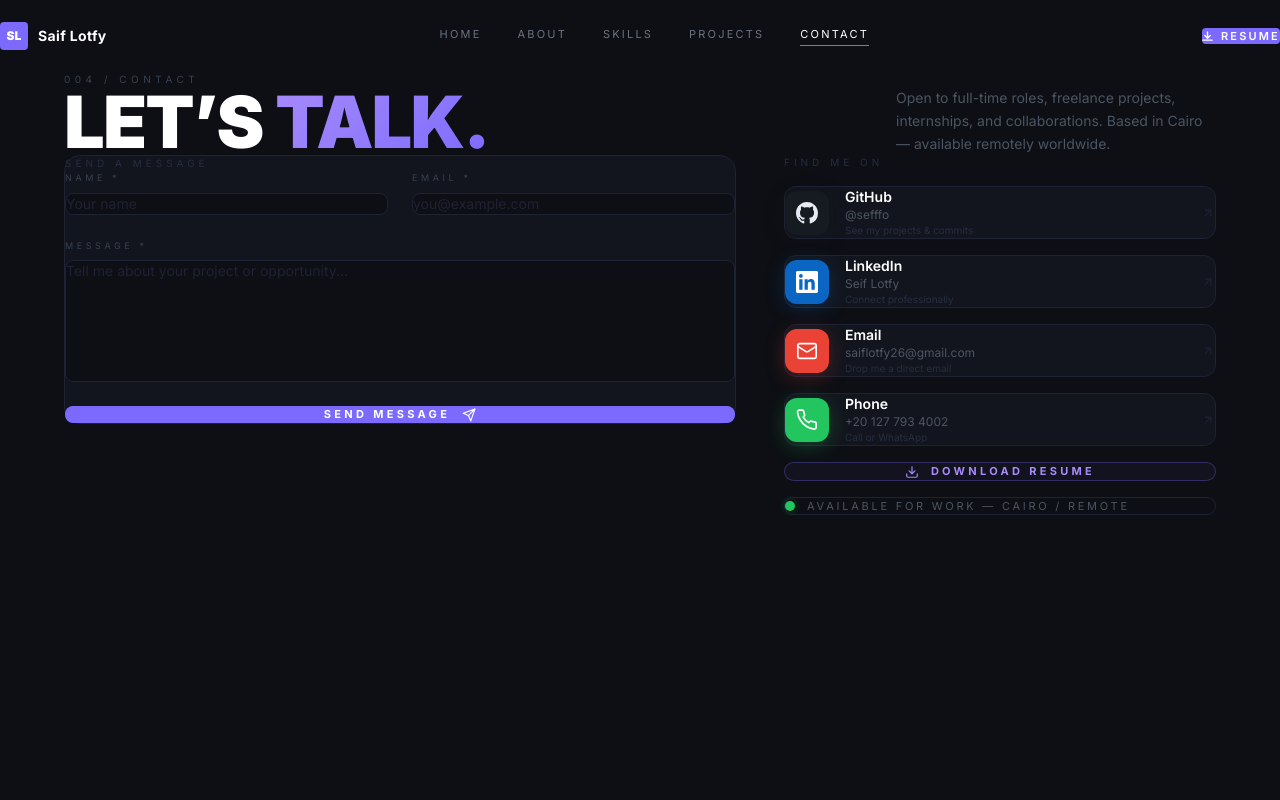
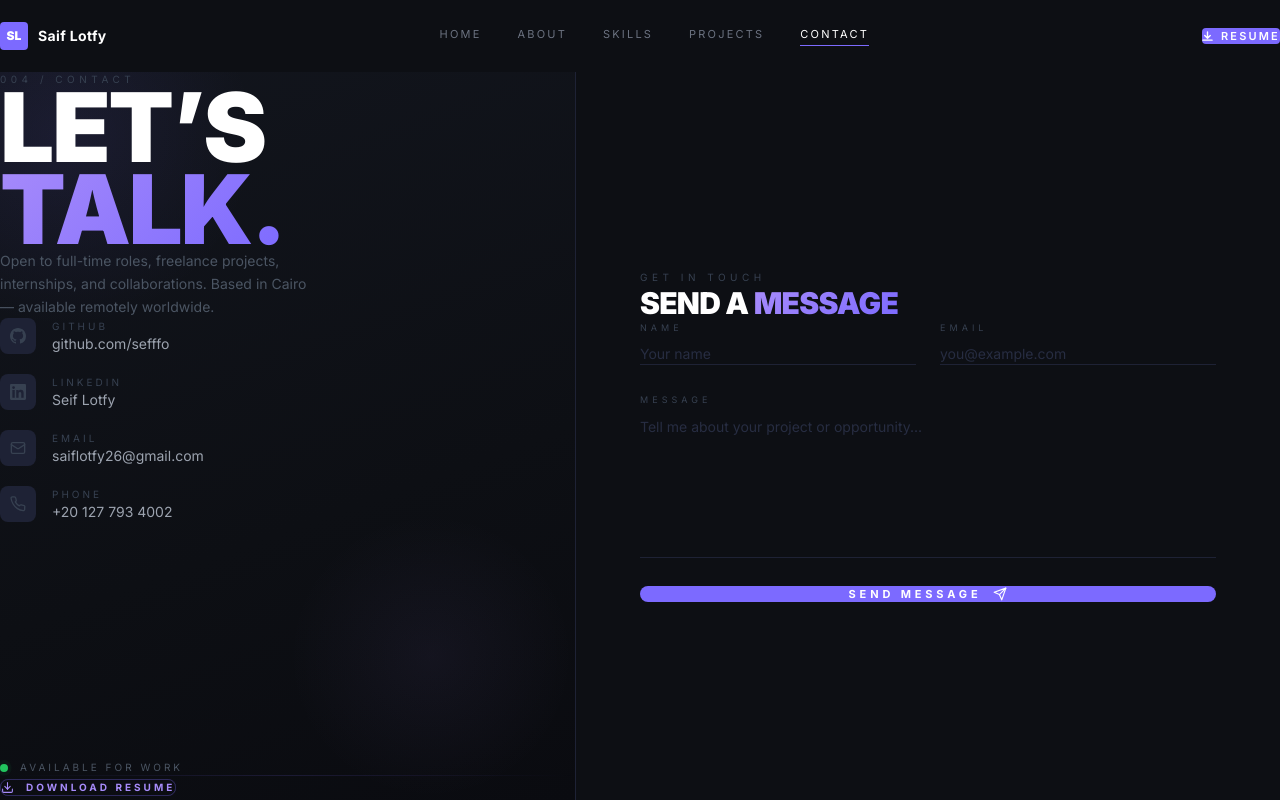
Before and after one commit to sefffo/saif-portfolio, a React (Vite) app: page /contact in a window 1280 px wide. Built offline with nearby package versions, Linux system fonts and the light colour scheme.

Commit message:
redesign: full-page contact — split viewport layout, immersive dark panel

```diff
--- a/src/pages/Contact.tsx
+++ b/src/pages/Contact.tsx
@@ -10,13 +10,10 @@ const PUBLIC_KEY  = '1N5NqInKsEjA9_V6z'
 const SOCIALS = [
   {
     label: 'GitHub',
-    handle: '@sefffo',
-    desc: 'See my projects & commits',
+    handle: 'github.com/sefffo',
     href: 'https://github.com/sefffo',
-    color: '#e8eaf0',
-    bg: '#161b22',
     icon: (
-      <svg width="22" height="22" viewBox="0 0 24 24" fill="currentColor">
+      <svg width="16" height="16" viewBox="0 0 24 24" fill="currentColor">
         <path d="M12 0C5.37 0 0 5.37 0 12c0 5.31 3.435 9.795 8.205 11.385.6.105.825-.255.825-.57 0-.285-.015-1.23-.015-2.235-3.015.555-3.795-.735-4.035-1.41-.135-.345-.72-1.41-1.23-1.695-.42-.225-1.02-.78-.015-.795.945-.015 1.62.87 1.845 1.23 1.08 1.815 2.805 1.305 3.495.99.105-.78.42-1.305.765-1.605-2.67-.3-5.46-1.335-5.46-5.925 0-1.305.465-2.385 1.23-3.225-.12-.3-.54-1.53.12-3.18 0 0 1.005-.315 3.3 1.23.96-.27 1.98-.405 3-.405s2.04.135 3 .405c2.295-1.56 3.3-1.23 3.3-1.23.66 1.65.24 2.88.12 3.18.765.84 1.23 1.905 1.23 3.225 0 4.605-2.805 5.625-5.475 5.925.435.375.81 1.095.81 2.22 0 1.605-.015 2.895-.015 3.3 0 .315.225.69.825.57A12.02 12.02 0 0 0 24 12c0-6.63-5.37-12-12-12z"/>
       </svg>
     ),
@@ -24,12 +21,9 @@ const SOCIALS = [
   {
     label: 'LinkedIn',
     handle: 'Seif Lotfy',
-    desc: 'Connect professionally',
     href: 'https://www.linkedin.com/in/seif-lotfy-769451310/',
-    color: '#fff',
-    bg: '#0a66c2',
     icon: (
-      <svg width="22" height="22" viewBox="0 0 24 24" fill="currentColor">
+      <svg width="16" height="16" viewBox="0 0 24 24" fill="currentColor">
         <path d="M20.447 20.452h-3.554v-5.569c0-1.328-.027-3.037-1.852-3.037-1.853 0-2.136 1.445-2.136 2.939v5.667H9.351V9h3.414v1.561h.046c.477-.9 1.637-1.85 3.37-1.85 3.601 0 4.267 2.37 4.267 5.455v6.286zM5.337 7.433a2.062 2.062 0 0 1-2.063-2.065 2.064 2.064 0 1 1 2.063 2.065zm1.782 13.019H3.555V9h3.564v11.452zM22.225 0H1.771C.792 0 0 .774 0 1.729v20.542C0 23.227.792 24 1.771 24h20.451C23.2 24 24 23.227 24 22.271V1.729C24 .774 23.2 0 22.222 0h.003z"/>
       </svg>
     ),
@@ -37,12 +31,9 @@ const SOCIALS = [
   {
     label: 'Email',
     handle: 'saiflotfy26@gmail.com',
-    desc: 'Drop me a direct email',
     href: 'mailto:saiflotfy26@gmail.com',
-    color: '#fff',
-    bg: '#ea4335',
     icon: (
-      <svg width="22" height="22" viewBox="0 0 24 24" fill="none" stroke="currentColor" strokeWidth="1.8" strokeLinecap="round" strokeLinejoin="round">
+      <svg width="16" height="16" viewBox="0 0 24 24" fill="none" stroke="currentColor" strokeWidth="2" strokeLinecap="round" strokeLinejoin="round">
         <rect x="2" y="4" width="20" height="16" rx="2"/>
         <path d="m22 7-8.97 5.7a1.94 1.94 0 0 1-2.06 0L2 7"/>
       </svg>
@@ -51,150 +42,238 @@ const SOCIALS = [
   {
     label: 'Phone',
     handle: '+20 127 793 4002',
-    desc: 'Call or WhatsApp',
     href: 'tel:+201277934002',
-    color: '#fff',
-    bg: '#22c55e',
     icon: (
-      <svg width="22" height="22" viewBox="0 0 24 24" fill="none" stroke="currentColor" strokeWidth="1.8" strokeLinecap="round" strokeLinejoin="round">
+      <svg width="16" height="16" viewBox="0 0 24 24" fill="none" stroke="currentColor" strokeWidth="2" strokeLinecap="round" strokeLinejoin="round">
         <path d="M22 16.92v3a2 2 0 0 1-2.18 2 19.79 19.79 0 0 1-8.63-3.07A19.5 19.5 0 0 1 4.69 12 19.79 19.79 0 0 1 1.61 3.44 2 2 0 0 1 3.6 1.27h3a2 2 0 0 1 2 1.72c.127.96.361 1.903.7 2.81a2 2 0 0 1-.45 2.11L7.91 8.84a16 16 0 0 0 6 6l.94-.94a2 2 0 0 1 2.11-.45c.907.339 1.85.573 2.81.7A2 2 0 0 1 22 16.92z"/>
       </svg>
     ),
   },
 ]
 
-type FormState = 'idle' | 'sending' | 'sent' | 'error'
+type Status = 'idle' | 'sending' | 'sent' | 'error'
 
 export default function Contact() {
-  const ref = useRef<HTMLDivElement>(null)
-  const formRef = useRef<HTMLFormElement>(null)
-  const [status, setStatus] = useState<FormState>('idle')
-  const [form, setForm] = useState({ name: '', email: '', message: '' })
-  const [errorMsg, setErrorMsg] = useState('')
+  const ref       = useRef<HTMLDivElement>(null)
+  const formRef   = useRef<HTMLFormElement>(null)
+  const [status, setStatus]   = useState<Status>('idle')
+  const [errMsg, setErrMsg]   = useState('')
+  const [form, setForm]       = useState({ name: '', email: '', message: '' })
 
   useGSAP(() => {
-    gsap.from('.c-h',      { y: 50, opacity: 0, stagger: 0.08, duration: 0.8, ease: 'power3.out' })
-    gsap.from('.c-social', { x: 40, opacity: 0, stagger: 0.1,  duration: 0.7, delay: 0.3, ease: 'power3.out' })
-    gsap.from('.c-form',   { x: -40, opacity: 0, duration: 0.7, delay: 0.2,  ease: 'power3.out' })
+    gsap.from('.cl-tag',    { y: 20, opacity: 0, duration: 0.6, ease: 'power3.out' })
+    gsap.from('.cl-title',  { y: 40, opacity: 0, duration: 0.8, delay: 0.1, ease: 'power3.out' })
+    gsap.from('.cl-sub',    { y: 20, opacity: 0, duration: 0.6, delay: 0.25, ease: 'power3.out' })
+    gsap.from('.cl-social', { y: 16, opacity: 0, stagger: 0.08, duration: 0.5, delay: 0.35, ease: 'power3.out' })
+    gsap.from('.cr-inner',  { x: 40, opacity: 0, duration: 0.8, delay: 0.2, ease: 'power3.out' })
   }, { scope: ref })
+
+  const set = (k: keyof typeof form) => (e: React.ChangeEvent<HTMLInputElement | HTMLTextAreaElement>) =>
+    setForm(p => ({ ...p, [k]: e.target.value }))
 
   const handleSubmit = async (e: React.FormEvent) => {
     e.preventDefault()
     if (!form.name.trim() || !form.email.trim() || !form.message.trim()) return
     setStatus('sending')
-    setErrorMsg('')
-
+    setErrMsg('')
     try {
-      await emailjs.send(
-        SERVICE_ID,
-        TEMPLATE_ID,
-        {
+      await emailjs.send(SERVICE_ID, TEMPLATE_ID, {
         name:    form.name,
         email:   form.email,
         message: form.message,
-        },
-        PUBLIC_KEY
-      )
+      }, PUBLIC_KEY)
       setStatus('sent')
       setForm({ name: '', email: '', message: '' })
-    } catch (err: unknown) {
-      console.error('EmailJS error:', err)
-      setErrorMsg('Something went wrong. Email me directly at saiflotfy26@gmail.com')
+    } catch (err) {
+      console.error(err)
+      setErrMsg('Failed to send. Email me directly at saiflotfy26@gmail.com')
       setStatus('error')
     }
   }
 
   return (
-    <section ref={ref} className="page-wrapper pb-28 page-enter">
-      <div className="max-w-7xl mx-auto pt-16">
+    <div
+      ref={ref}
+      className="page-enter flex flex-col lg:flex-row"
+      style={{ minHeight: '100vh', paddingTop: 'var(--nav-height)' }}
+    >
 
-        {/* Header */}
-        <p className="c-h section-label mb-4">004 / Contact</p>
-        <div className="c-h flex flex-col md:flex-row md:items-end md:justify-between gap-6 mb-20">
-          <h1 className="text-5xl md:text-7xl font-black text-white uppercase leading-[0.9] tracking-tight">
-            Let&rsquo;s <span className="grad-text">Talk.</span>
+      {/* ════════════════════════════ LEFT PANEL ═══════════════════════════ */}
+      <div
+        className="relative lg:w-[45%] flex flex-col justify-between px-10 py-16 lg:px-16 overflow-hidden"
+        style={{
+          background: 'linear-gradient(160deg, #12151d 0%, #0d0f14 60%, #0a0b10 100%)',
+          borderRight: '1px solid #1e2235',
+        }}
+      >
+        {/* BG glow blob */}
+        <div
+          className="pointer-events-none absolute -top-32 -left-32 w-96 h-96 rounded-full"
+          style={{ background: 'radial-gradient(circle, #7c6aff18 0%, transparent 70%)' }}
+        />
+        <div
+          className="pointer-events-none absolute bottom-0 right-0 w-72 h-72 rounded-full"
+          style={{ background: 'radial-gradient(circle, #a78bfa0e 0%, transparent 70%)' }}
+        />
+
+        {/* Top */}
+        <div>
+          <p className="cl-tag section-label mb-10">004 / Contact</p>
+
+          <h1 className="cl-title text-6xl lg:text-7xl xl:text-8xl font-black uppercase leading-[0.85] tracking-tight text-white mb-8">
+            Let&rsquo;s<br />
+            <span className="grad-text">Talk.</span>
           </h1>
-          <p className="text-[#4b5563] text-sm leading-relaxed max-w-xs">
-            Open to full-time roles, freelance projects, internships, and collaborations.
-            Based in Cairo &mdash; available remotely worldwide.
+
+          <p className="cl-sub text-[#4b5563] text-sm leading-relaxed max-w-xs mb-14">
+            Open to full-time roles, freelance projects, internships,
+            and collaborations. Based in Cairo &mdash; available remotely worldwide.
           </p>
+
+          {/* Socials */}
+          <div className="flex flex-col gap-5">
+            {SOCIALS.map(s => (
+              <a
+                key={s.label}
+                href={s.href}
+                target={s.href.startsWith('http') ? '_blank' : undefined}
+                rel="noreferrer"
+                className="cl-social group flex items-center gap-4"
+              >
+                <span
+                  className="w-9 h-9 rounded-lg flex items-center justify-center flex-shrink-0 bg-[#1e2235] text-[#374151] group-hover:bg-[#7c6aff]/20 group-hover:text-[#a78bfa] transition-all duration-300"
+                >
+                  {s.icon}
+                </span>
+                <div>
+                  <p className="text-[10px] tracking-[0.3em] uppercase text-[#374151] mb-0.5">{s.label}</p>
+                  <p className="text-[#9ca3af] text-sm group-hover:text-white transition-colors duration-200">{s.handle}</p>
+                </div>
+                <svg
+                  width="12" height="12" viewBox="0 0 24 24" fill="none" stroke="currentColor"
+                  strokeWidth="2" strokeLinecap="round" strokeLinejoin="round"
+                  className="ml-auto text-[#1e2235] group-hover:text-[#7c6aff] transition-colors opacity-0 group-hover:opacity-100 -translate-x-1 group-hover:translate-x-0 transition-all duration-200"
+                >
+                  <path d="M7 17 17 7M7 7h10v10"/>
+                </svg>
+              </a>
+            ))}
+          </div>
         </div>
 
-        <div className="grid grid-cols-1 lg:grid-cols-5 gap-12">
+        {/* Bottom */}
+        <div className="mt-16">
+          {/* Availability */}
+          <div className="flex items-center gap-3 mb-6">
+            <span className="relative flex h-2 w-2">
+              <span className="animate-ping absolute inline-flex h-full w-full rounded-full bg-[#22c55e] opacity-75" />
+              <span className="relative inline-flex rounded-full h-2 w-2 bg-[#22c55e]" />
+            </span>
+            <span className="text-[10px] tracking-[0.3em] uppercase text-[#4b5563]">Available for work</span>
+          </div>
 
-          {/* ── LEFT: Form ── */}
-          <div className="c-form lg:col-span-3">
-            <div className="card rounded-2xl p-8 border border-[#1e2235] hover:border-[#272d42] transition-colors duration-300">
-              <p className="text-[10px] tracking-[0.4em] uppercase text-[#272d42] mb-8">Send a Message</p>
+          {/* Glow line */}
+          <div className="glow-line mb-6" />
+
+          {/* Resume */}
+          <a
+            href="/Saif-Lotfy_CV.pdf"
+            download="Saif-Lotfy_CV.pdf"
+            className="cv-btn inline-flex items-center gap-3 border border-[#7c6aff]/30 text-[#a78bfa] text-[10px] tracking-[0.3em] uppercase font-bold px-6 py-3.5 rounded-lg hover:bg-[#7c6aff] hover:text-white hover:border-[#7c6aff] transition-all duration-300"
+          >
+            <svg width="13" height="13" viewBox="0 0 24 24" fill="none" stroke="currentColor" strokeWidth="2" strokeLinecap="round" strokeLinejoin="round">
+              <path d="M21 15v4a2 2 0 0 1-2 2H5a2 2 0 0 1-2-2v-4"/>
+              <polyline points="7 10 12 15 17 10"/>
+              <line x1="12" y1="15" x2="12" y2="3"/>
+            </svg>
+            Download Resume
+          </a>
+        </div>
+      </div>
+
+      {/* ═══════════════════════════ RIGHT PANEL ══════════════════════════ */}
+      <div
+        className="flex-1 flex items-center justify-center px-10 py-16 lg:px-16"
+        style={{ background: '#0d0f14' }}
+      >
+        <div className="cr-inner w-full max-w-xl">
 
           {status === 'sent' ? (
-                <div className="flex flex-col items-center justify-center py-16 gap-5">
-                  <div className="w-16 h-16 rounded-full bg-[#7c6aff]/10 border border-[#7c6aff]/30 flex items-center justify-center">
-                    <svg width="24" height="24" viewBox="0 0 24 24" fill="none">
+            <div className="flex flex-col items-center justify-center gap-6 py-20 text-center">
+              <div
+                className="w-20 h-20 rounded-full flex items-center justify-center"
+                style={{ background: '#7c6aff14', border: '1px solid #7c6aff44', boxShadow: '0 0 40px #7c6aff22' }}
+              >
+                <svg width="28" height="28" viewBox="0 0 24 24" fill="none">
                   <path d="M5 13l4 4L19 7" stroke="#7c6aff" strokeWidth="2.5" strokeLinecap="round" strokeLinejoin="round"/>
                 </svg>
               </div>
-                  <div className="text-center">
-                    <p className="text-white font-bold text-lg mb-2">Message sent! ✉️</p>
-                    <p className="text-[#4b5563] text-sm">I&apos;ll get back to you as soon as possible.</p>
+              <div>
+                <p className="text-white font-black text-3xl uppercase tracking-tight mb-3">Message Sent!</p>
+                <p className="text-[#4b5563] text-sm">I’ll get back to you as soon as possible.</p>
               </div>
               <button
                 onClick={() => setStatus('idle')}
-                    className="text-[10px] tracking-[0.3em] uppercase text-[#374151] hover:text-[#7c6aff] transition-colors mt-2"
+                className="mt-4 text-[10px] tracking-[0.35em] uppercase text-[#374151] hover:text-[#7c6aff] transition-colors"
               >
-                    Send another →
+                Send another message →
               </button>
             </div>
           ) : (
-                <form ref={formRef} onSubmit={handleSubmit} className="flex flex-col gap-6" noValidate>
+            <>
+              <div className="mb-10">
+                <p className="section-label mb-3">Get in touch</p>
+                <h2 className="text-3xl font-black text-white uppercase tracking-tight">
+                  Send a <span className="grad-text">Message</span>
+                </h2>
+              </div>
+
+              <form ref={formRef} onSubmit={handleSubmit} className="flex flex-col gap-7" noValidate>
+
                 <div className="grid grid-cols-1 sm:grid-cols-2 gap-6">
-                    <div className="flex flex-col gap-2">
-                      <label className="text-[9px] tracking-[0.4em] uppercase text-[#374151]">Name *</label>
+                  <div className="flex flex-col gap-2.5">
+                    <label className="text-[9px] tracking-[0.45em] uppercase text-[#374151]">Name</label>
                     <input
-                        type="text"
-                        required
-                        value={form.name}
-                        onChange={e => setForm(p => ({ ...p, name: e.target.value }))}
+                      type="text" required
+                      value={form.name} onChange={set('name')}
                       placeholder="Your name"
-                        className="bg-[#0d0f14] border border-[#1e2235] text-[#e8eaf0] text-sm px-4 py-3.5 rounded-lg focus:outline-none focus:border-[#7c6aff] transition-colors placeholder-[#1e2235]"
+                      className="w-full bg-transparent border-b border-[#1e2235] text-[#e8eaf0] text-sm py-3 focus:outline-none focus:border-[#7c6aff] transition-colors placeholder-[#272d42]"
                     />
                   </div>
-                    <div className="flex flex-col gap-2">
-                      <label className="text-[9px] tracking-[0.4em] uppercase text-[#374151]">Email *</label>
+                  <div className="flex flex-col gap-2.5">
+                    <label className="text-[9px] tracking-[0.45em] uppercase text-[#374151]">Email</label>
                     <input
-                        type="email"
-                        required
-                        value={form.email}
-                        onChange={e => setForm(p => ({ ...p, email: e.target.value }))}
+                      type="email" required
+                      value={form.email} onChange={set('email')}
                       placeholder="you@example.com"
-                        className="bg-[#0d0f14] border border-[#1e2235] text-[#e8eaf0] text-sm px-4 py-3.5 rounded-lg focus:outline-none focus:border-[#7c6aff] transition-colors placeholder-[#1e2235]"
+                      className="w-full bg-transparent border-b border-[#1e2235] text-[#e8eaf0] text-sm py-3 focus:outline-none focus:border-[#7c6aff] transition-colors placeholder-[#272d42]"
                     />
                   </div>
                 </div>
 
-                  <div className="flex flex-col gap-2">
-                    <label className="text-[9px] tracking-[0.4em] uppercase text-[#374151]">Message *</label>
+                <div className="flex flex-col gap-2.5">
+                  <label className="text-[9px] tracking-[0.45em] uppercase text-[#374151]">Message</label>
                   <textarea
-                      rows={6}
-                      required
-                      value={form.message}
-                      onChange={e => setForm(p => ({ ...p, message: e.target.value }))}
+                    rows={7} required
+                    value={form.message} onChange={set('message')}
                     placeholder="Tell me about your project or opportunity..."
-                      className="bg-[#0d0f14] border border-[#1e2235] text-[#e8eaf0] text-sm px-4 py-3.5 rounded-lg focus:outline-none focus:border-[#7c6aff] transition-colors placeholder-[#1e2235] resize-none"
+                    className="w-full bg-transparent border-b border-[#1e2235] text-[#e8eaf0] text-sm py-3 focus:outline-none focus:border-[#7c6aff] transition-colors placeholder-[#272d42] resize-none"
                   />
                 </div>
 
                 {status === 'error' && (
-                    <p className="text-[#ef4444] text-xs tracking-wide flex items-center gap-2">
-                      <span>⚠</span> {errorMsg}
+                  <p className="text-[#ef4444] text-xs flex items-center gap-2">
+                    <span>⚠</span> {errMsg}
                   </p>
                 )}
 
                 <button
                   type="submit"
                   disabled={status === 'sending'}
-                    className="relative overflow-hidden bg-[#7c6aff] text-white text-[11px] tracking-[0.3em] uppercase font-bold py-4 rounded-lg hover:bg-[#6c5ce7] active:scale-[0.98] transition-all duration-300 disabled:opacity-60 flex items-center justify-center gap-3"
+                  className="group relative overflow-hidden mt-2 w-full bg-[#7c6aff] text-white text-[11px] tracking-[0.35em] uppercase font-bold py-5 rounded-xl hover:bg-[#6c5ce7] active:scale-[0.99] transition-all duration-300 disabled:opacity-60 flex items-center justify-center gap-3"
                 >
+                  {/* shimmer */}
+                  <span className="absolute inset-0 translate-x-[-100%] group-hover:translate-x-[100%] transition-transform duration-700 bg-gradient-to-r from-transparent via-white/10 to-transparent" />
                   {status === 'sending' ? (
                     <>
                       <span className="w-4 h-4 rounded-full border-2 border-white/30 border-t-white animate-spin" />
@@ -210,69 +289,12 @@ export default function Contact() {
                     </>
                   )}
                 </button>
+
               </form>
+            </>
           )}
         </div>
       </div>
-
-          {/* ── RIGHT: Socials ── */}
-          <div className="lg:col-span-2 flex flex-col gap-4">
-            <p className="text-[10px] tracking-[0.4em] uppercase text-[#272d42] mb-2">Find Me On</p>
-
-            {SOCIALS.map((s) => (
-              <a
-                key={s.label}
-                href={s.href}
-                target={s.href.startsWith('http') ? '_blank' : undefined}
-                rel="noreferrer"
-                className="c-social group flex items-center gap-4 card p-5 rounded-xl hover:border-[#272d42] transition-all duration-300 hover:-translate-y-0.5"
-              >
-                <div
-                  className="w-11 h-11 rounded-xl flex items-center justify-center flex-shrink-0 transition-transform duration-300 group-hover:scale-110"
-                  style={{ background: s.bg, color: s.color, boxShadow: `0 4px 20px ${s.bg}44` }}
-                >
-                  {s.icon}
     </div>
-                <div className="flex-1 min-w-0">
-                  <p className="text-white text-sm font-semibold mb-0.5 group-hover:text-[#a78bfa] transition-colors">{s.label}</p>
-                  <p className="text-[#4b5563] text-xs truncate">{s.handle}</p>
-                  <p className="text-[#272d42] text-[10px] mt-0.5">{s.desc}</p>
-                </div>
-                <svg width="14" height="14" viewBox="0 0 24 24" fill="none" stroke="currentColor" strokeWidth="2" strokeLinecap="round" strokeLinejoin="round"
-                  className="text-[#1e2235] group-hover:text-[#7c6aff] transition-colors flex-shrink-0">
-                  <path d="M7 17 17 7M7 7h10v10"/>
-                </svg>
-              </a>
-            ))}
-
-            {/* Resume */}
-            <a
-              href="/Saif-Lotfy_CV.pdf"
-              download="Saif-Lotfy_CV.pdf"
-              className="mt-2 group flex items-center justify-center gap-3 border border-[#7c6aff]/30 bg-[#7c6aff]/5 text-[#a78bfa] text-[11px] tracking-[0.3em] uppercase font-bold py-4 rounded-xl hover:bg-[#7c6aff] hover:text-white hover:border-[#7c6aff] transition-all duration-300"
-            >
-              <svg width="14" height="14" viewBox="0 0 24 24" fill="none" stroke="currentColor" strokeWidth="2" strokeLinecap="round" strokeLinejoin="round">
-                <path d="M21 15v4a2 2 0 0 1-2 2H5a2 2 0 0 1-2-2v-4"/>
-                <polyline points="7 10 12 15 17 10"/>
-                <line x1="12" y1="15" x2="12" y2="3"/>
-              </svg>
-              Download Resume
-            </a>
-
-            {/* Availability */}
-            <div className="mt-2 flex items-center gap-3 px-5 py-4 rounded-xl border border-[#1e2235]">
-              <span className="relative flex h-2.5 w-2.5">
-                <span className="animate-ping absolute inline-flex h-full w-full rounded-full bg-[#22c55e] opacity-75" />
-                <span className="relative inline-flex rounded-full h-2.5 w-2.5 bg-[#22c55e]" />
-              </span>
-              <span className="text-[11px] tracking-[0.25em] uppercase text-[#4b5563]">
-                Available for work &mdash; Cairo / Remote
-              </span>
-            </div>
-          </div>
-
-        </div>
-      </div>
-    </section>
   )
 }
```
Lines whose indentation alone changed are shown as unchanged.
